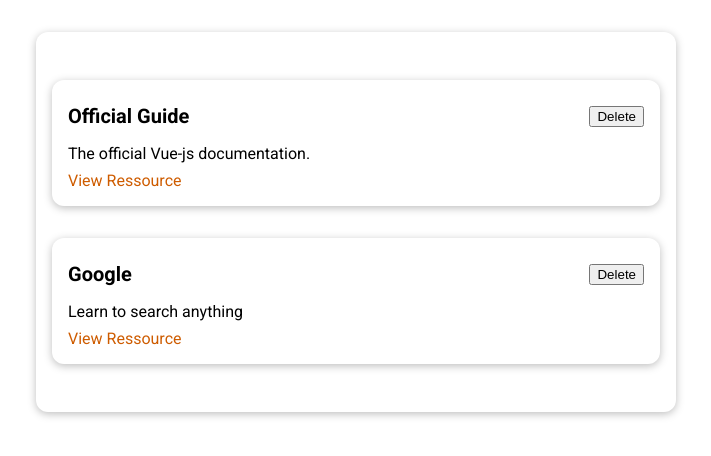
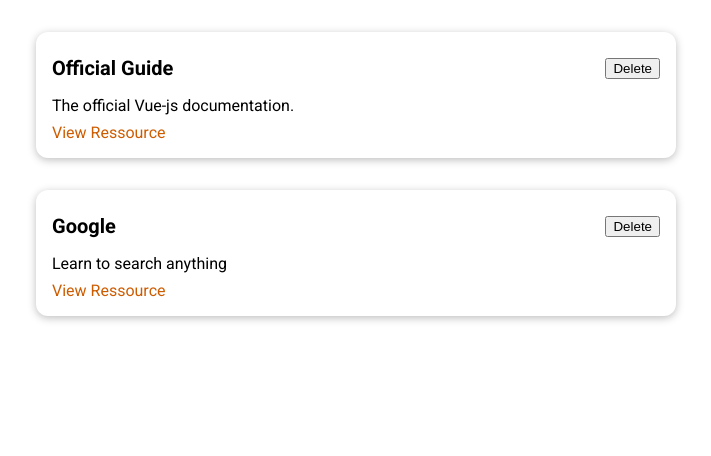
Before and after one commit to morganfula/vue-learning-app, a Vue app: page / in a window 1280 px wide. Shown: the top 456 px of the page, without its empty margins (284-995 px from the left). Built offline with nearby package versions, Linux system fonts and the light colour scheme.

Commit message:
fix card shadow

```diff
--- a/src/components/UI/BaseCard.vue
+++ b/src/components/UI/BaseCard.vue
@@ -1,11 +1,11 @@
 <template>
-  <div>
+  <div class="card">
     <slot></slot>
   </div>
 </template>
 
 <style lang="scss">
-div {
+.card {
   border-radius: 12px;
   box-shadow: 0 2px 8px rgba(0, 0, 0, 0.26);
   padding: 1rem;
```
